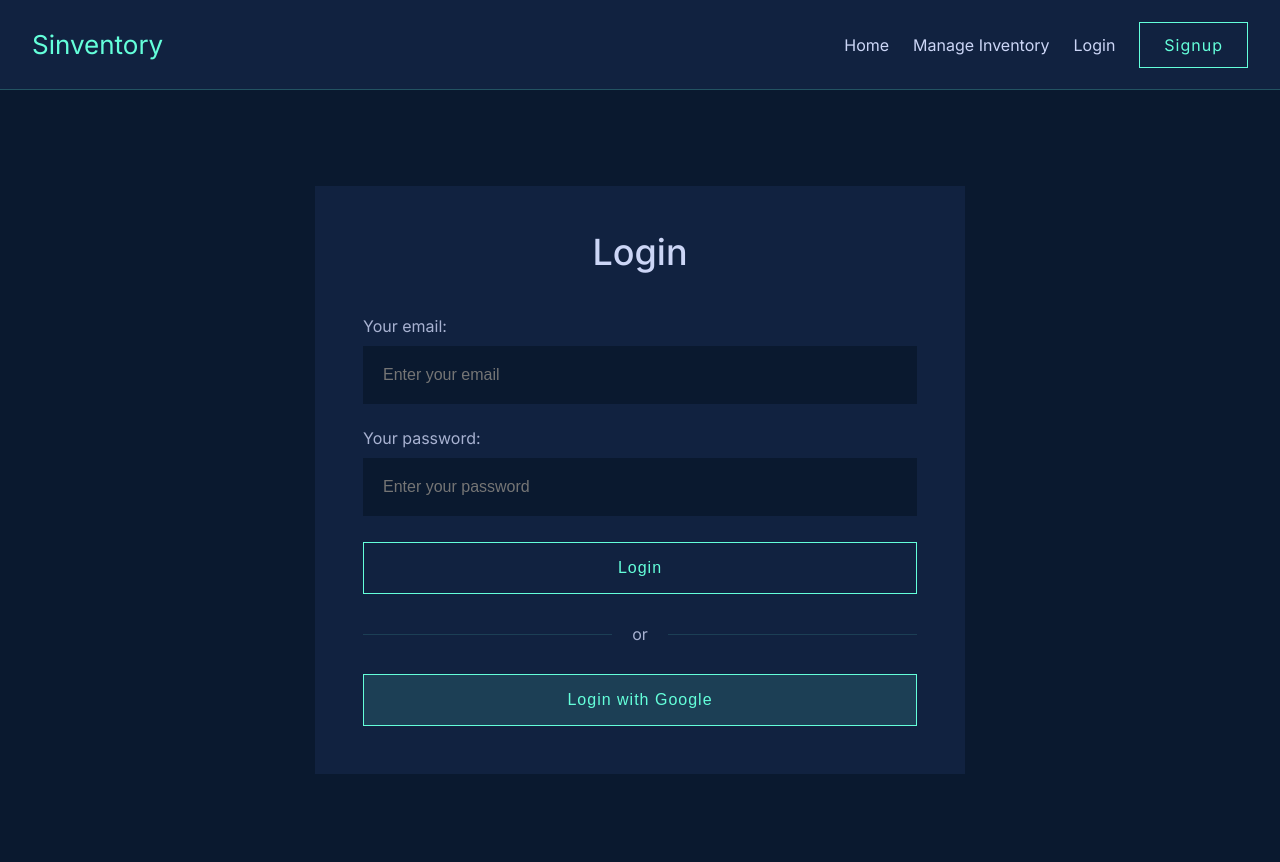
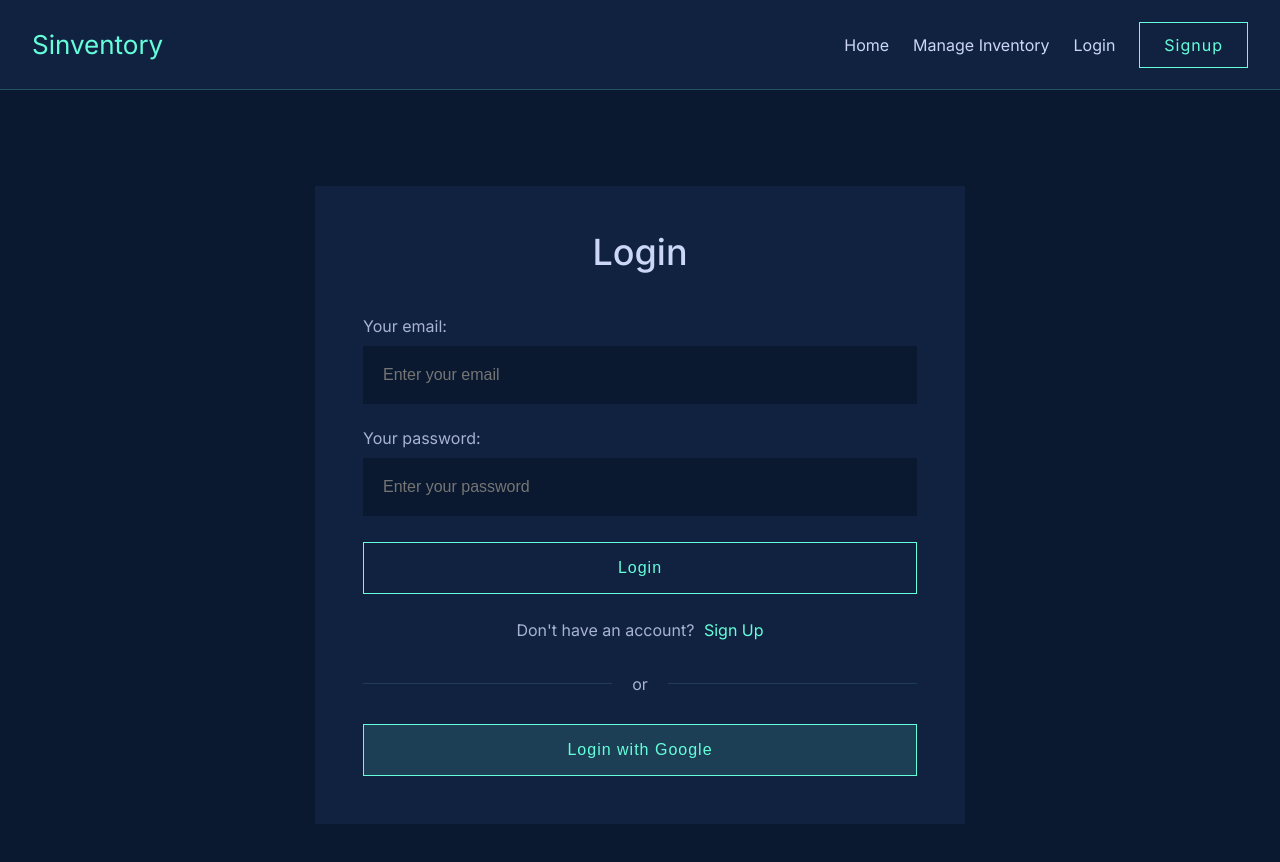
Before and after one commit to tanvirch0750/Sports-Zone-Inventory---Client, a React (Create React App) app: page /login in a window 1280 px wide. Shown: the top 862 px of the page. Built offline with nearby package versions, Linux system fonts and the light colour scheme.

Commit message:
add toggle sigup and login functionality

```diff
--- /dev/null
+++ b/src/Authentication/Form.css
@@ -0,0 +1,87 @@
+.form-container {
+  max-width: 65rem;
+  margin: 0 auto;
+  background-color: var(--color-primary-light);
+  padding: 4.8rem;
+}
+
+.form-container h2 {
+  display: block;
+  text-align: center !important;
+  margin-bottom: 4.8rem;
+}
+
+.form-container h2::after {
+  display: none;
+}
+
+/* .signup form {
+   display: grid;
+   grid-template-columns: 1fr 1fr;
+   grid-gap: 2.4rem;
+ } */
+
+.form-control {
+  margin-bottom: 2.6rem;
+}
+
+.form-control input,
+.form-control select {
+  width: 100%;
+  border: none;
+  padding: 2rem 2rem;
+  background-color: var(--color-primary);
+  font-size: 1.6rem;
+  color: var(--color-slate-light);
+  margin-top: 1.2rem;
+}
+
+.form-control label {
+  font-size: 1.6rem;
+  color: var(--color-slate-light);
+}
+
+.form-control .error-message {
+  font-size: 1.4rem;
+  margin-top: 0.5rem;
+  padding: 0 2rem;
+  color: #df3a08;
+}
+
+.form-control input:focus,
+.form-control select:focus {
+  outline: none;
+  border: 0.1rem solid var(--color-secondary);
+}
+
+.form-btn {
+  width: 100%;
+}
+
+input:-webkit-autofill,
+input:-webkit-autofill:hover,
+input:-webkit-autofill:focus,
+input:-webkit-autofill:active {
+  -webkit-box-shadow: 0 0 0 30px var(--color-primary) inset !important;
+}
+
+input:-webkit-autofill {
+  -webkit-text-fill-color: var(--color-slate-light) !important;
+}
+
+.login-signup-text {
+  text-align: center;
+  margin-top: 2.4rem;
+  font-size: 1.6rem;
+}
+
+.login-signup-link {
+  color: var(--color-secondary);
+  text-decoration: none;
+  margin-left: 0.5rem;
+  transition: 300ms;
+}
+
+.login-signup-link:hover {
+  color: rgba(100, 255, 219, 0.76);
+}
--- a/src/Authentication/Login/Login.jsx
+++ b/src/Authentication/Login/Login.jsx
@@ -1,5 +1,7 @@
 import React, { useState } from "react";
 import { useForm } from "react-hook-form";
+import { Link } from "react-router-dom";
+import "../Form.css";
 import Social from "../Social/Social";
 import "./Login.css";
 
@@ -50,6 +52,12 @@ const Login = () => {
             </div>
             <input type="submit" className="btn form-btn" value="Login" />
           </form>
+          <p className="login-signup-text">
+            Don't have an account?{" "}
+            <Link to="/signup" className="login-signup-link">
+              Sign Up
+            </Link>
+          </p>
           <Social text="Login" />
         </div>
       </div>
--- a/src/Authentication/SignUp/SignUp.css
+++ b/src/Authentication/SignUp/SignUp.css
@@ -1,74 +1,3 @@
 .signup {
   padding: 9.6rem 0;
 }
-
-.form-container {
-  max-width: 65rem;
-  margin: 0 auto;
-  background-color: var(--color-primary-light);
-  padding: 4.8rem;
-}
-
-.form-container h2 {
-  display: block;
-  text-align: center !important;
-  margin-bottom: 4.8rem;
-}
-
-.form-container h2::after {
-  display: none;
-}
-
-/* .signup form {
-  display: grid;
-  grid-template-columns: 1fr 1fr;
-  grid-gap: 2.4rem;
-} */
-
-.form-control {
-  margin-bottom: 2.6rem;
-}
-
-.form-control input,
-.form-control select {
-  width: 100%;
-  border: none;
-  padding: 2rem 2rem;
-  background-color: var(--color-primary);
-  font-size: 1.6rem;
-  color: var(--color-slate-light);
-  margin-top: 1.2rem;
-}
-
-.form-control label {
-  font-size: 1.6rem;
-  color: var(--color-slate-light);
-}
-
-.form-control .error-message {
-  font-size: 1.4rem;
-  margin-top: 0.5rem;
-  padding: 0 2rem;
-  color: #df3a08;
-}
-
-.form-control input:focus,
-.form-control select:focus {
-  outline: none;
-  border: 0.1rem solid var(--color-secondary);
-}
-
-.form-btn {
-  width: 100%;
-}
-
-input:-webkit-autofill,
-input:-webkit-autofill:hover,
-input:-webkit-autofill:focus,
-input:-webkit-autofill:active {
-  -webkit-box-shadow: 0 0 0 30px var(--color-primary) inset !important;
-}
-
-input:-webkit-autofill {
-  -webkit-text-fill-color: var(--color-slate-light) !important;
-}
--- a/src/Authentication/SignUp/SignUp.jsx
+++ b/src/Authentication/SignUp/SignUp.jsx
@@ -1,7 +1,9 @@
 import { yupResolver } from "@hookform/resolvers/yup";
 import React, { useState } from "react";
 import { useForm } from "react-hook-form";
+import { Link } from "react-router-dom";
 import * as Yup from "yup";
+import "../Form.css";
 import Social from "../Social/Social";
 import "./SignUp.css";
 
@@ -110,6 +112,12 @@ const SignUp = () => {
             </div> */}
             <input type="submit" className="btn form-btn" value="Signup" />
           </form>
+          <p className="login-signup-text">
+            Don't have an account?{" "}
+            <Link to="/login" className="login-signup-link">
+              Login
+            </Link>
+          </p>
           <Social text="Signup" />
         </div>
       </div>
```
